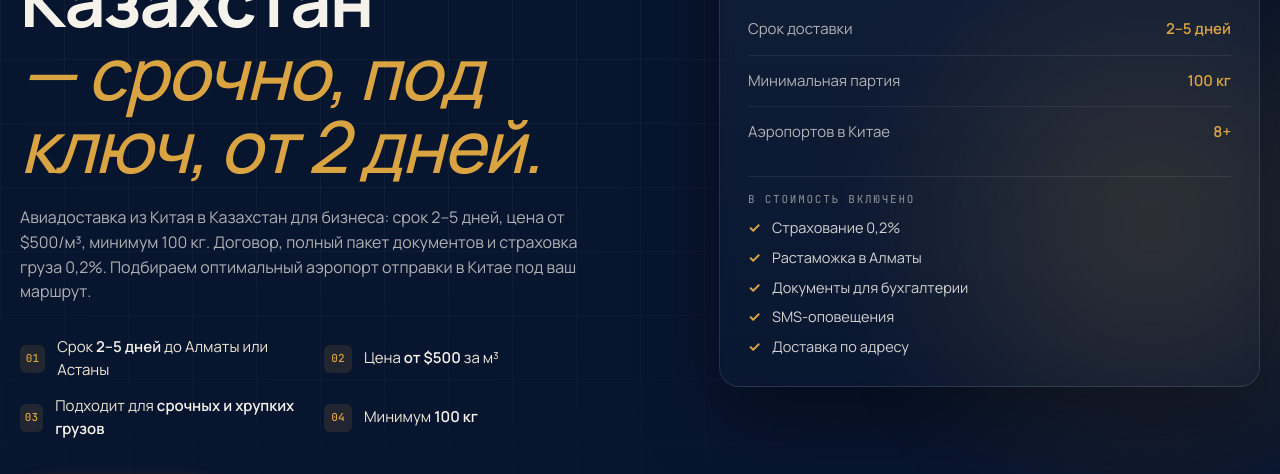
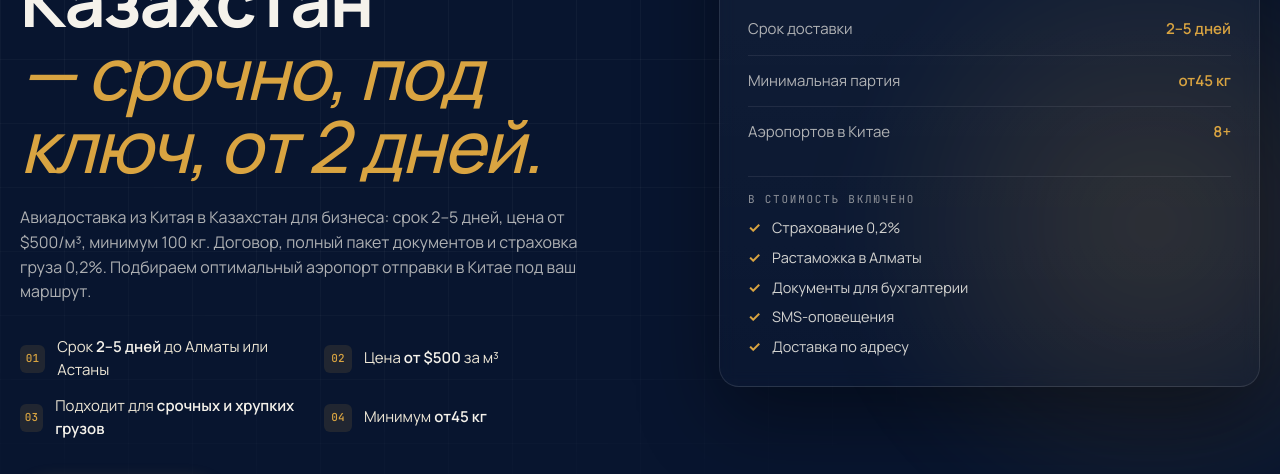
Before and after one commit to bekbolathc/AliTrans-for-V0, a Next.js app: page /avia-dostavka-iz-kitaya in a window 1280 px wide. Shown: the part 453-927 px from the top of the page. Built offline with nearby package versions, Linux system fonts and the light colour scheme; no server answers.

Commit message:
Update minimum weight requirement to 'от45 кг'

```diff
--- a/app/avia-dostavka-iz-kitaya/page.tsx
+++ b/app/avia-dostavka-iz-kitaya/page.tsx
@@ -32,7 +32,7 @@ export default function Page() {
         { n: "01", html: <>Срок <b>2–5 дней</b> до Алматы или Астаны</> },
         { n: "02", html: <>Цена <b>от $500</b> за м³</> },
         { n: "03", html: <>Подходит для <b>срочных и хрупких грузов</b></> },
-        { n: "04", html: <>Минимум <b>100 кг</b></> },
+        { n: "04", html: <>Минимум <b>от45 кг</b></> },
       ],
       primaryCtaText: "Рассчитать авиа",
       proof: (
@@ -55,7 +55,7 @@ export default function Page() {
       amountUnit: "/м³",
       rows: [
         { label: "Срок доставки", value: "2–5 дней" },
-        { label: "Минимальная партия", value: "100 кг" },
+        { label: "Минимальная партия", value: "от45 кг" },
         { label: "Аэропортов в Китае", value: "8+" },
       ],
       includedLabel: "В СТОИМОСТЬ ВКЛЮЧЕНО",
@@ -111,7 +111,7 @@ export default function Page() {
           icon: "air",
           term: "2–5 дней",
           price: <><b>$500</b><span className="mono">/м³</span></>,
-          min: "100 кг",
+          min: "от45 кг",
           accent: true,
         },
         {
```
